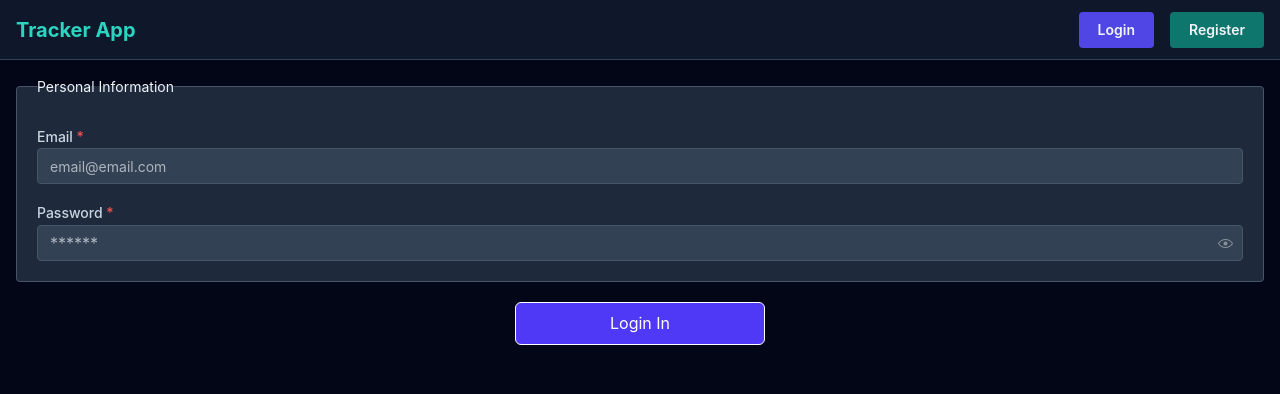
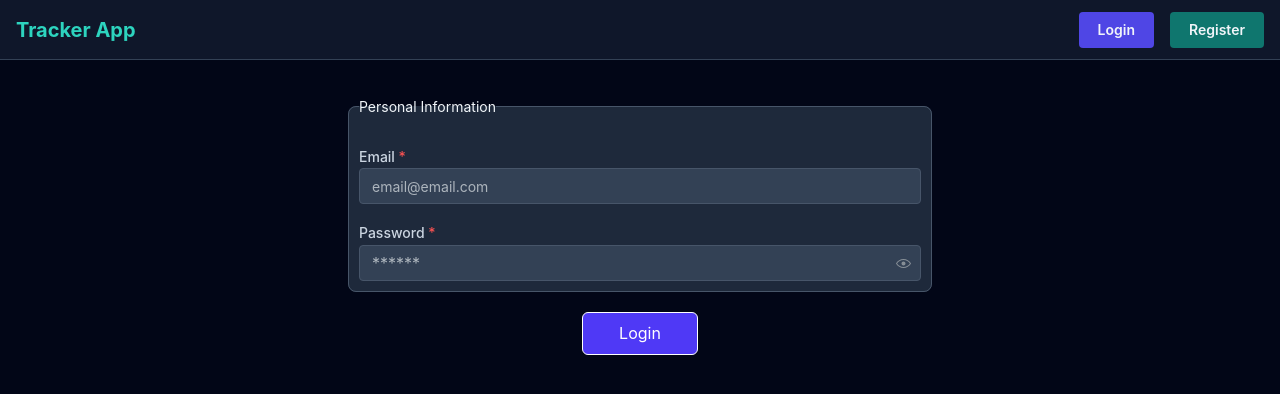
Before and after one commit to CSPB-3308-Team-6-Project/project-repo, a Next.js app in the folder Documentation/3308-tracker-app/: page /login in a window 1280 px wide. Shown: the top 394 px of the page. Built offline with nearby package versions, Linux system fonts and the light colour scheme; no server answers.

Commit message:
minor ui fix

```diff
--- a/Documentation/3308-tracker-app/app/(content)/login/(ledy)/login-page.tsx
+++ b/Documentation/3308-tracker-app/app/(content)/login/(ledy)/login-page.tsx
@@ -104,8 +104,8 @@ export default function LoginPage() {
 
     return (
         <div className="flex flex-col justify-start items-center w-[dvw] h-[dvh] space-y-12">
-            <form id="modaluserForm" onSubmit={userForm.onSubmit(() => handleSignInAttempt({ userForm }))} className="w-full">
-                <Fieldset legend="Personal Information" style={{ backgroundColor: colors.card, borderColor: colors.inputBorder, color: colors.textPrimary }}>
+            <form id="modaluserForm" onSubmit={userForm.onSubmit(() => handleSignInAttempt({ userForm }))} className="w-full md:w-1/2 p-5 flex flex-col justify-start items-center" style={{ backgroundColor: colors.background, borderColor: colors.inputBorder }}>
+                <Fieldset legend="Personal Information" style={{ backgroundColor: colors.card, borderColor: colors.inputBorder, color: colors.textPrimary }} w={'100%'} p={10} radius="md">
                     <TextInput
                         id="testRegEmail"
                         name="testRegEmail"
@@ -137,7 +137,7 @@ export default function LoginPage() {
                 </Fieldset>
                 <div className="flex flex-row w-full justify-evenly items-center pt-5">
                     <button type='submit' className={`border rounded-md p-2 w-1/5 text-xs sm:text-sm cursor-pointer ${colorScheme.buttonLogin}`} aria-label={'test-db-with-register'}>
-                        {'Login In'}
+                        {'Login'}
                     </button>
                 </div>
             </form>
```
